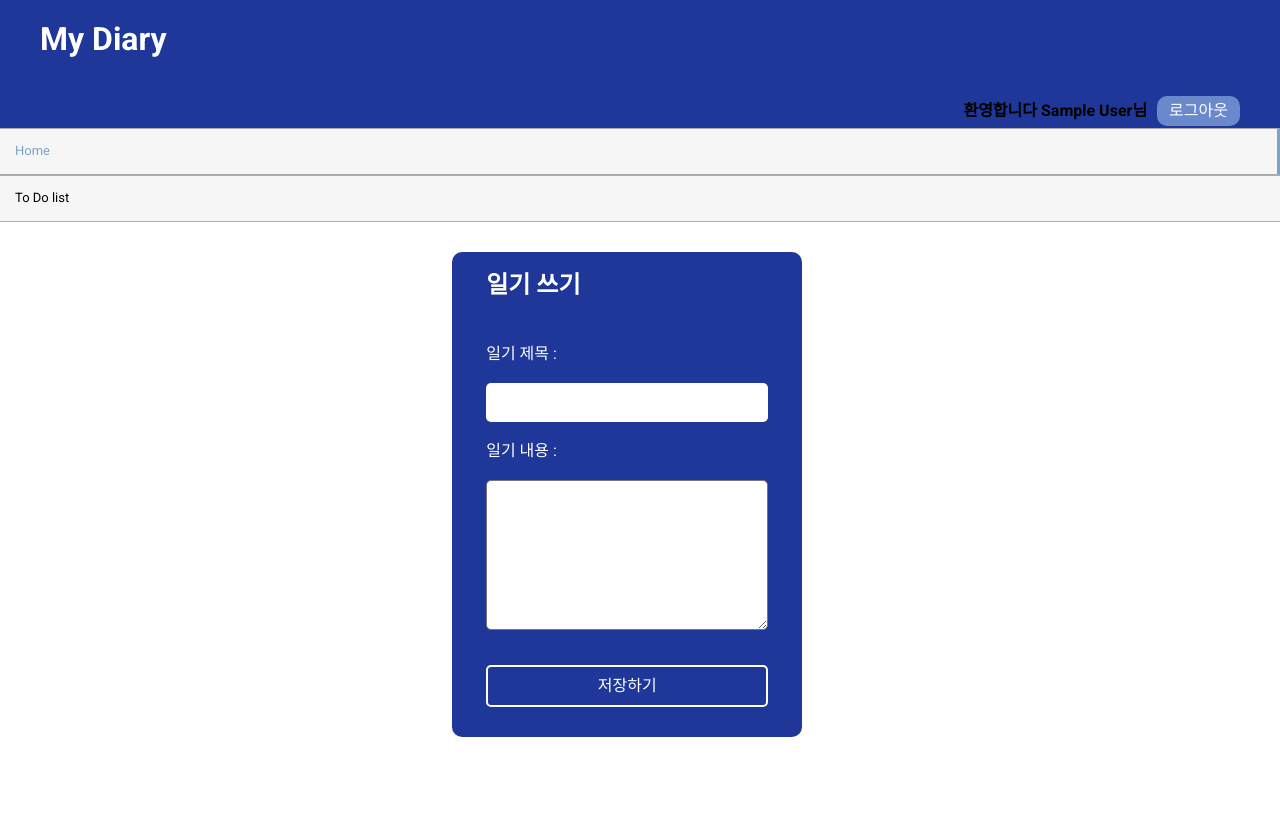
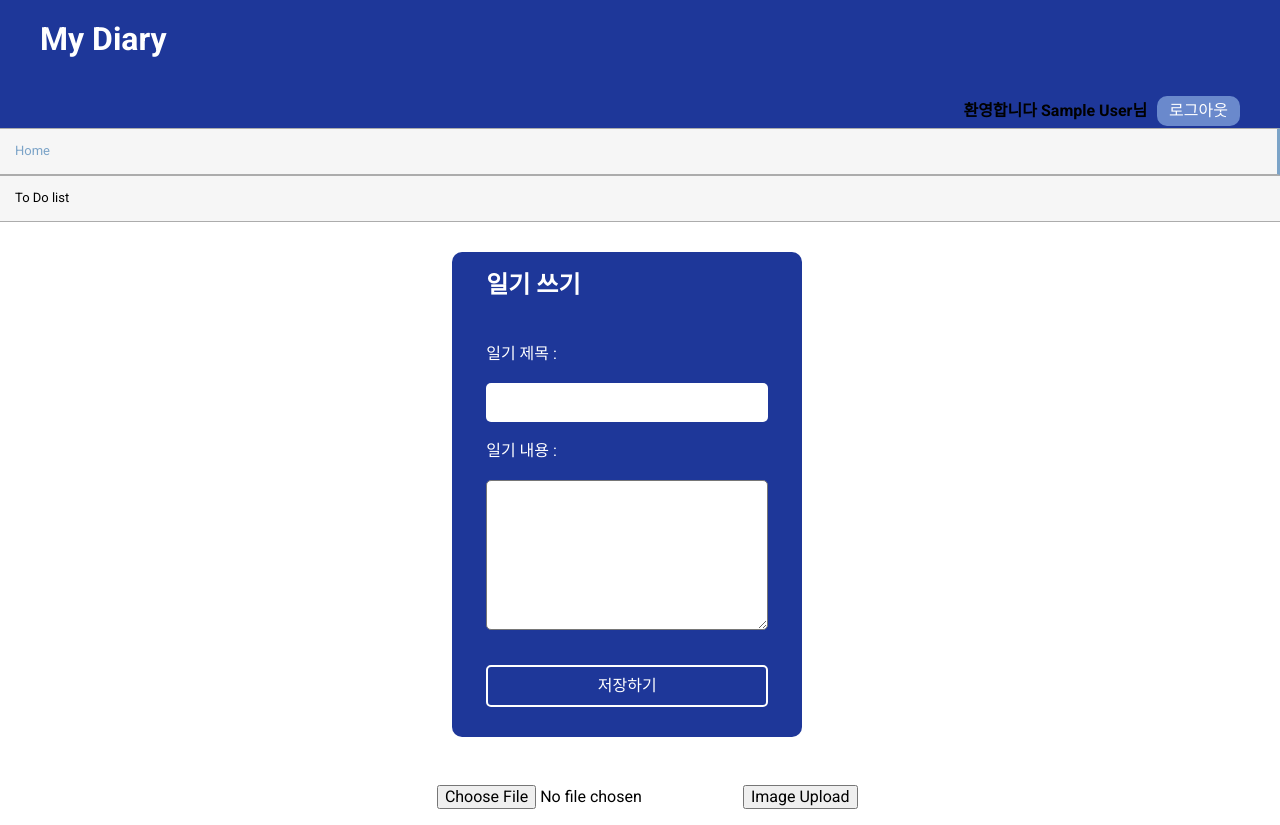
Before and after one commit to dong53358/APT-story, a React (Create React App) app: page / in a window 1280 px wide. Before the commit the page ends 800 px from the top, so only its background shows below. Built offline with nearby package versions, Linux system fonts and the light colour scheme; no server answers; the database is empty; sample sign-in values are in the browser's storage.

Commit message:
Added image upload function to firebase storage

```diff
--- a/package.json
+++ b/package.json
@@ -8,6 +8,7 @@
     "@testing-library/user-event": "^13.5.0",
     "firebase": "^9.9.4",
     "normalize.css": "^8.0.1",
+    "query": "^0.2.0",
     "react": "^18.2.0",
     "react-dom": "^18.2.0",
     "react-icons": "^4.4.0",
--- a/src/firebase/config.js
+++ b/src/firebase/config.js
@@ -2,6 +2,7 @@
 import { initializeApp } from "firebase/app";
 import { getAuth } from "firebase/auth";
 import { getFirestore, Timestamp } from "firebase/firestore";
+import { getStorage } from "firebase/storage";
 
 // TODO: Add SDKs for Firebase products that you want to use
 // https://firebase.google.com/docs/web/setup#available-libraries
@@ -20,6 +21,7 @@ const firebaseConfig = {
 const app = initializeApp(firebaseConfig);
 const appAuth = getAuth();
 const appFireStore = getFirestore(app);
+const storage = getStorage(app);
 const timestamp = Timestamp;
 
-export { appAuth, appFireStore, timestamp };
+export { appAuth, appFireStore, storage, timestamp };
--- a/src/pages/home/Home.js
+++ b/src/pages/home/Home.js
@@ -3,6 +3,7 @@ import { useCollection } from "../../hooks/useCollection";
 import DiaryList from "./DiaryList";
 import DiaryForm from "./DirayFrom";
 import styles from "./Home.module.css";
+import { Image } from "./Image";
 
 export default function Home() {
   const { user } = useAuthContext();
@@ -17,6 +18,9 @@ export default function Home() {
         {error && <strong>{error}</strong>}
         {documents && <DiaryList diaries={documents} />}
       </ul>
+      <ul>
+        <Image />
+      </ul>
     </main>
   );
 }
--- /dev/null
+++ b/src/pages/home/Image.js
@@ -0,0 +1,31 @@
+import { ref, uploadBytes } from "firebase/storage";
+import { useState } from "react";
+import { storage } from "../../firebase/config";
+import { v4 } from "uuid";
+
+export function Image() {
+  const [image, setImage] = useState(null);
+  // Create a reference under which you want to list
+
+  const imageUplode = () => {
+    if (image == null) {
+      console.log("null");
+      return;
+    }
+    const imageRef = ref(storage, `images/${image.name + v4()}`);
+    uploadBytes(imageRef, image).then(() => {
+      alert("Image Uploaded");
+    });
+  };
+  return (
+    <div>
+      <input
+        type="file"
+        onChange={(event) => {
+          setImage(event.target.files[0]);
+        }}
+      />
+      <button onClick={imageUplode}>Image Upload</button>
+    </div>
+  );
+}
```
Also changed, not shown: 1 other file (tests, documents, lock files or other folders).
